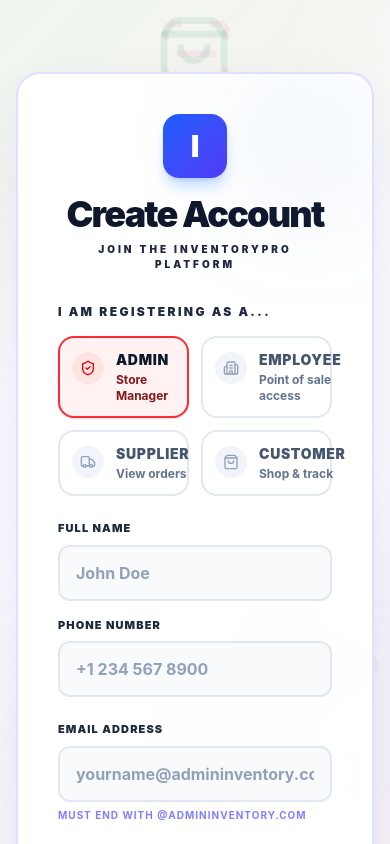
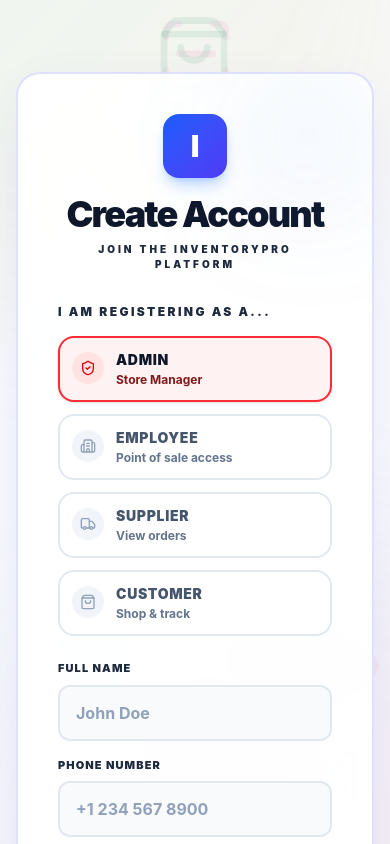
Before and after one commit to Laxmiharika522/Design-and-Implementation-of-an-Inventory-and-Sales-Management-System-for-a-Retail-Store, a React (Vite) app in the folder client/: page /register in a window 390 px wide. Shown: the top 844 px of the page. Built offline with nearby package versions, Linux system fonts and the light colour scheme; no server answers.

Commit message:
fix: Make Register role selection grid responsive (single column on mobile)

```diff
--- a/client/src/pages/Register.jsx
+++ b/client/src/pages/Register.jsx
@@ -179,7 +179,7 @@ export default function Register() {
             {/* Role Selection Grid */}
             <div>
               <p className="text-xs font-black text-slate-800 uppercase tracking-[0.2em] mb-4">I am registering as a...</p>
-              <div className="grid grid-cols-2 gap-3">
+              <div className="grid grid-cols-1 sm:grid-cols-2 gap-3">
                 {REGISTRATION_ROLES.map(option => {
                   const Icon = option.icon;
                   const isSelected = selectedRoleOption.id === option.id;
```
